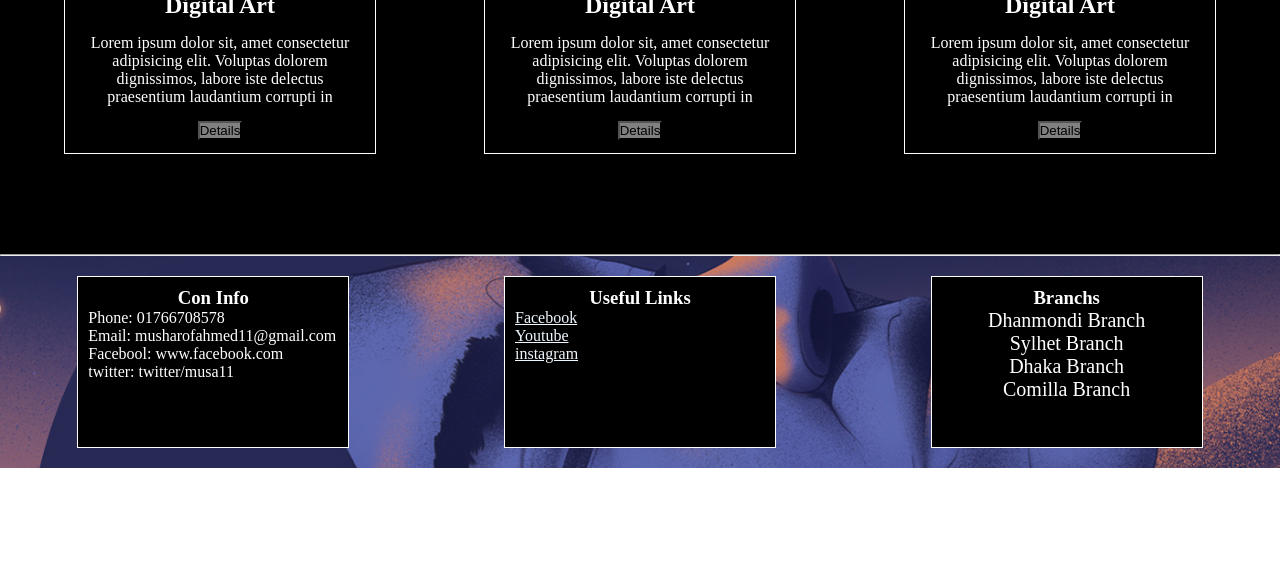
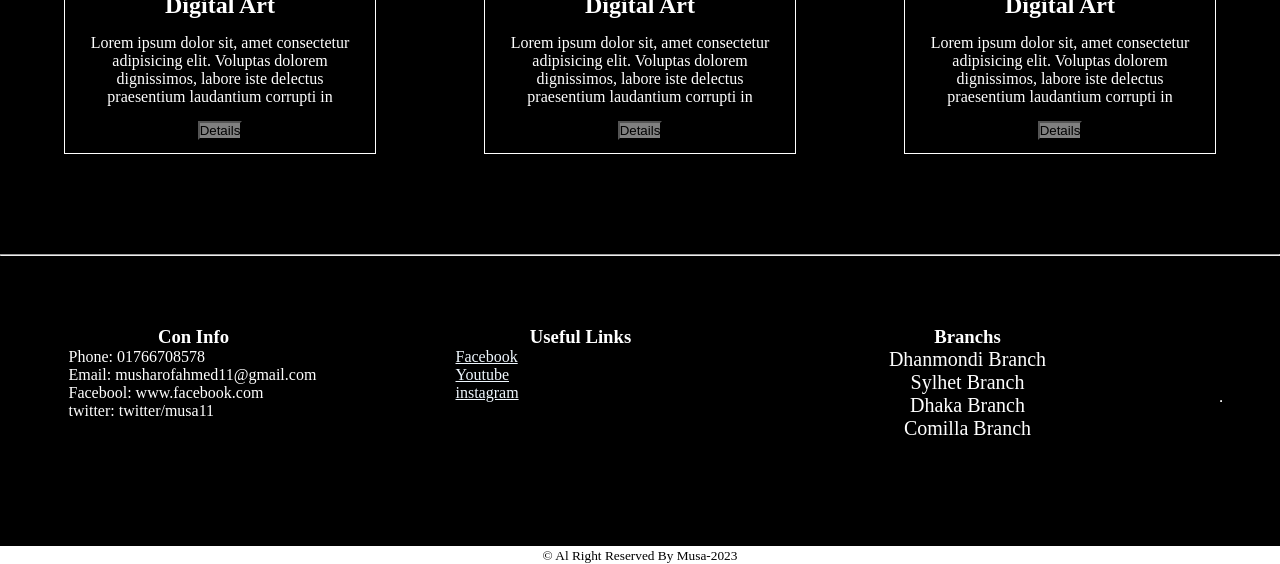
Before and after one commit to musharofahmed1/my-about-project, a plain HTML site: page index.html in a window 1280 px wide. Shown: the part 1801-2365 px from the top of the page. Before the commit the page ends 2269 px from the top, so only its background shows below. Drawn offline with Linux system fonts and the light colour scheme.

Commit message:
End Of Project

```diff
--- a/index.html
+++ b/index.html
@@ -121,7 +121,11 @@
               <li> Comilla Branch</li>
              </ol>
           </div>
+          <hr style = "color:black">
         </div>
+
+        <p style = "color:black ; text-align:center"><small> &copy Al Right Reserved By Musa-2023</small> </p>
+
       </footer>
 </body>
 </html>
--- a/styles.css
+++ b/styles.css
@@ -134,19 +134,17 @@ summary{
     justify-content: space-around;
     align-items: center;
     padding: 20px 0px 20px 0px;
-
-    background-image: url("./images/product-3.jpg");
-    background-position: center;
-    background-size: cover;
-    background-repeat: no-repeat;
+    background-color: black;
+    color: white;
+    height: 250px;
 
 }
 .contact-deatails{
-    border: 1px solid white;
+
     height: 150px;
     width: 250px;
     padding: 10px;
-    background-color: black;
+
     color: white;
 
 }
@@ -166,11 +164,11 @@ h3{
     text-align: center;
 }
 .links{
-    border: 1px solid white;
+
     height: 150px;
     width: 250px;
     padding: 10px;
-    background-color: black;
+
     color: white;
 }
 ul > li > a{
@@ -178,11 +176,11 @@ ul > li > a{
 
 }
 .branchs{
-    border: 1px solid white;
+
     height: 150px;
     width: 250px;
     padding: 10px;
-    background-color: black;
+
     color: white;
     text-align: center;
 }
```
